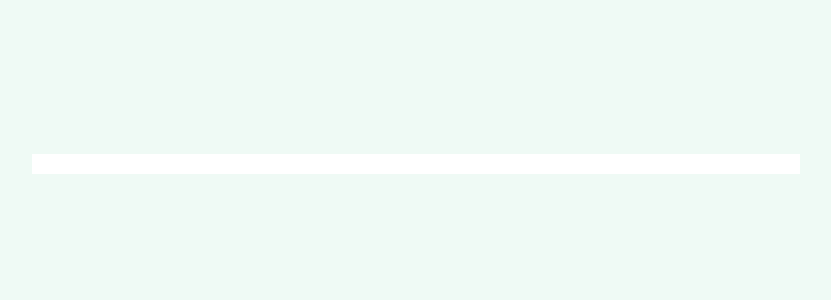
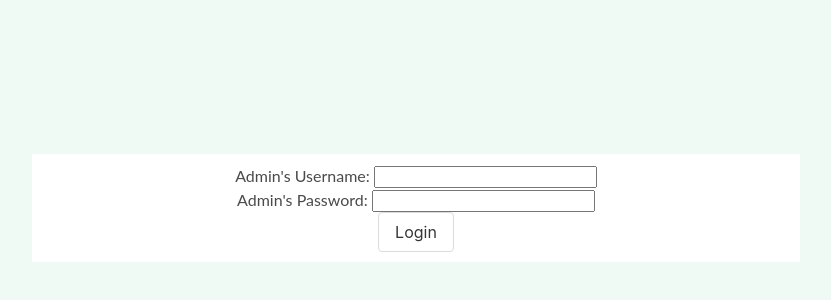
Before and after one commit to MinhSonDo/Prototype---COMP3850, a React (Create React App) app: page /login in a window 1280 px wide. Before the commit this address had no page. Shown: the part 102-402 px from the top of the page, without its empty margins (224-1055 px from the left). Built offline with nearby package versions, Linux system fonts and the light colour scheme.

Commit message:
Make login page for admins

```diff
--- a/src/App.js
+++ b/src/App.js
@@ -6,6 +6,8 @@ import Menu from './Menu';
 import Set1 from './Set1';
 import Set2 from './Set2';
 import Set3 from './Set3';
+import Login from './Login';
+
 function App() {
   return (
 
@@ -15,6 +17,7 @@ function App() {
 
           <Routes>
             <Route path="/" element={<Button />} />
+            <Route path="/login" element={<Login/>} />
             <Route path="/menu" element={<Menu />} />
             <Route path="/set1" element={<Set1 />} />
             <Route path="/set2" element={<Set2 />} />
--- a/src/Button.js
+++ b/src/Button.js
@@ -1,6 +1,10 @@
 
 import './App.css';
 import Menu from './Menu';
+
+const Login = () => {
+  window.location.href = '/login';
+}
 
 const Click = ()=>{
 
@@ -19,6 +23,7 @@ function Button() {
   return (
     <div class="buttons is-centered">
      <button class="button" onClick={Click}>Start </button>
+     <button class="button" onClick={Login}> Log In </button>
      {/* <button class="button">Admin </button> */}
 
     </div>
--- /dev/null
+++ b/src/Login.js
@@ -0,0 +1,29 @@
+import './App.css';
+
+const LoginClick = () => {
+
+    window.location.href='/';
+
+  }
+
+function Login() {
+    return (
+        <div>
+            <div>
+            <span> Admin's Username: </span>
+                <input
+                type="text"/>
+            </div>
+
+            <div>
+            <span> Admin's Password: </span>
+                <input
+                type="password"/>
+            </div>
+
+            <button class="button" onClick={LoginClick}> Login </button>
+        </div>
+    );
+}
+
+export default Login;
```
Also changed, not shown: src/AdminLoginForm.js (deleted, +0 -51 lines).
